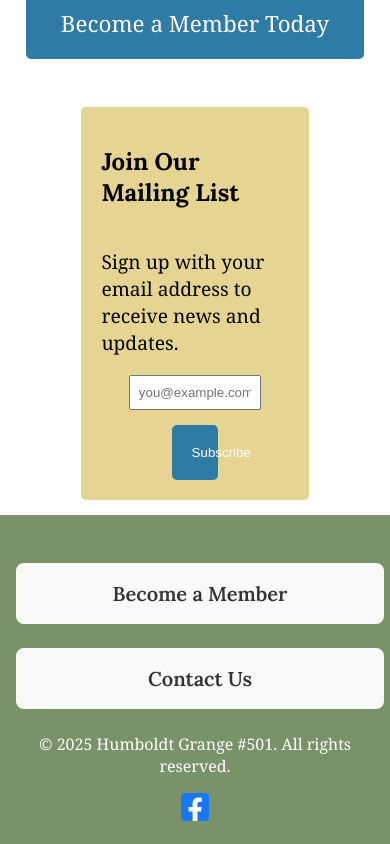
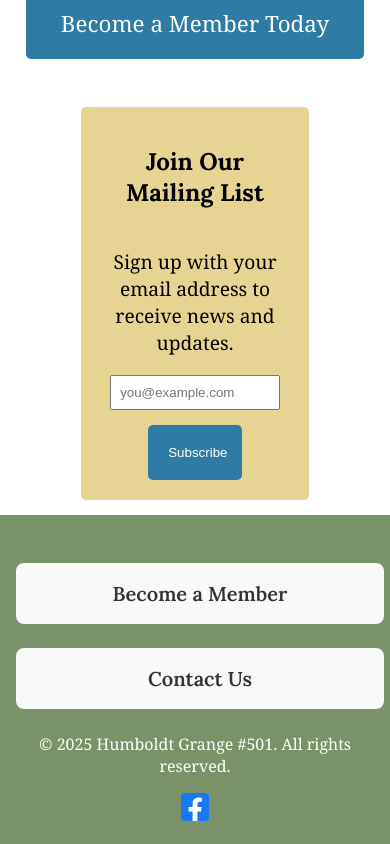
Before and after one commit to lilyyassemi/humboldt_grange_501_website, a React (Create React App) app in the folder humboldtgrange/: page / in a window 390 px wide. Shown: the part 1344-2188 px from the top of the page. Built offline with nearby package versions, Linux system fonts and the light colour scheme.

Commit message:
made the subscribe form mobile responsive

```diff
--- /dev/null
+++ b/humboldtgrange/src/components/SubscribeForm.css
@@ -0,0 +1,47 @@
+.subscribe-form {
+    width: 80%;
+    background-color: #e6d493;
+    display: flex;
+    justify-content: center;
+    align-items: center;
+    flex-direction: column;
+    border-radius: 5px;
+    padding: 20px;
+    margin-top: 3rem;
+}
+
+.email-input-field {
+    padding: 8px;
+    width: 60%;
+    margin-bottom: 15px;
+}
+
+.form-submit-btn {
+    background-color: #2e7ba5;
+    color: #fff;
+    width: 25%;
+    padding: 20px 20px;
+    border-radius: 5px;
+    border: none;
+    cursor: pointer;
+}
+
+@media screen and (max-width: 768px) {
+    .subscribe-header {
+        width: 80%;
+        overflow: wrap;
+    }
+
+    .subscribe-text {
+        text-align: center;
+    }
+
+    .email-input-field {
+        width: 80%;
+    }
+
+    .form-submit-btn {
+        width: 50%;
+    }
+
+}
--- a/humboldtgrange/src/components/SubscribeForm.jsx
+++ b/humboldtgrange/src/components/SubscribeForm.jsx
@@ -1,5 +1,6 @@
 import { useState } from 'react';
 import supabase from '../SupabaseClient';
+import '../components/SubscribeForm.css'
 
 export default function SubscribeForm() {
   const [email, setEmail] = useState('');
@@ -24,25 +25,18 @@ export default function SubscribeForm() {
 
   return (
     <form onSubmit={handleSubmit}
-          style={{ width: '80%', backgroundColor: '#e6d493',
-                   display: 'flex', justifyContent: 'center',
-                   alignItems: 'center',flexDirection: 'column',
-                   borderRadius: '5px', padding: '20px', marginTop: '3rem'}}>
-      <h2>Join Our Mailing List</h2>
-      <p className="p2">Sign up with your email address to receive news and updates.</p>
+          className="subscribe-form">
+      <h2 className="subscribe-header">Join Our Mailing List</h2>
+      <p className="p2 subscribe-text">Sign up with your email address to receive news and updates.</p>
       <input
         type="email"
         required
         placeholder="you@example.com"
         value={email}
         onChange={(e) => setEmail(e.target.value)}
-        style={{ padding: '8px', width: '60%', marginBottom: '15px' }}
+        className="email-input-field"
       />
-      <button type="submit" disabled={status === 'loading'}
-        style={{ backgroundColor: '#2e7ba5', color: '#fff', width: '25%',
-                 padding: '20px 20px', borderRadius: '5px', border: 'none',
-                 cursor: 'pointer' }}
-      >
+      <button type="submit" disabled={status === 'loading'} className="form-submit-btn">
         {status === 'loading' ? 'Subscribing...' : 'Subscribe'}
       </button>
       {status === 'success' && <p style={{ color: '#333' }}>You're subscribed!</p>}
--- a/humboldtgrange/src/index.css
+++ b/humboldtgrange/src/index.css
@@ -14,6 +14,7 @@ body {
 
 h1, h2, h3, h4, h5, h6 {
   font-family: var(--font-heading);
+  text-align: center;
 }
 
 p {
--- a/humboldtgrange/src/pages/Member.jsx
+++ b/humboldtgrange/src/pages/Member.jsx
@@ -4,7 +4,7 @@ export function Member () {
     return (
         <>
             <Helmet><title>Become a Member</title></Helmet>
-            <h1>Member</h1>
+            <h1>Become a Member</h1>
         </>
     )
 }
```
